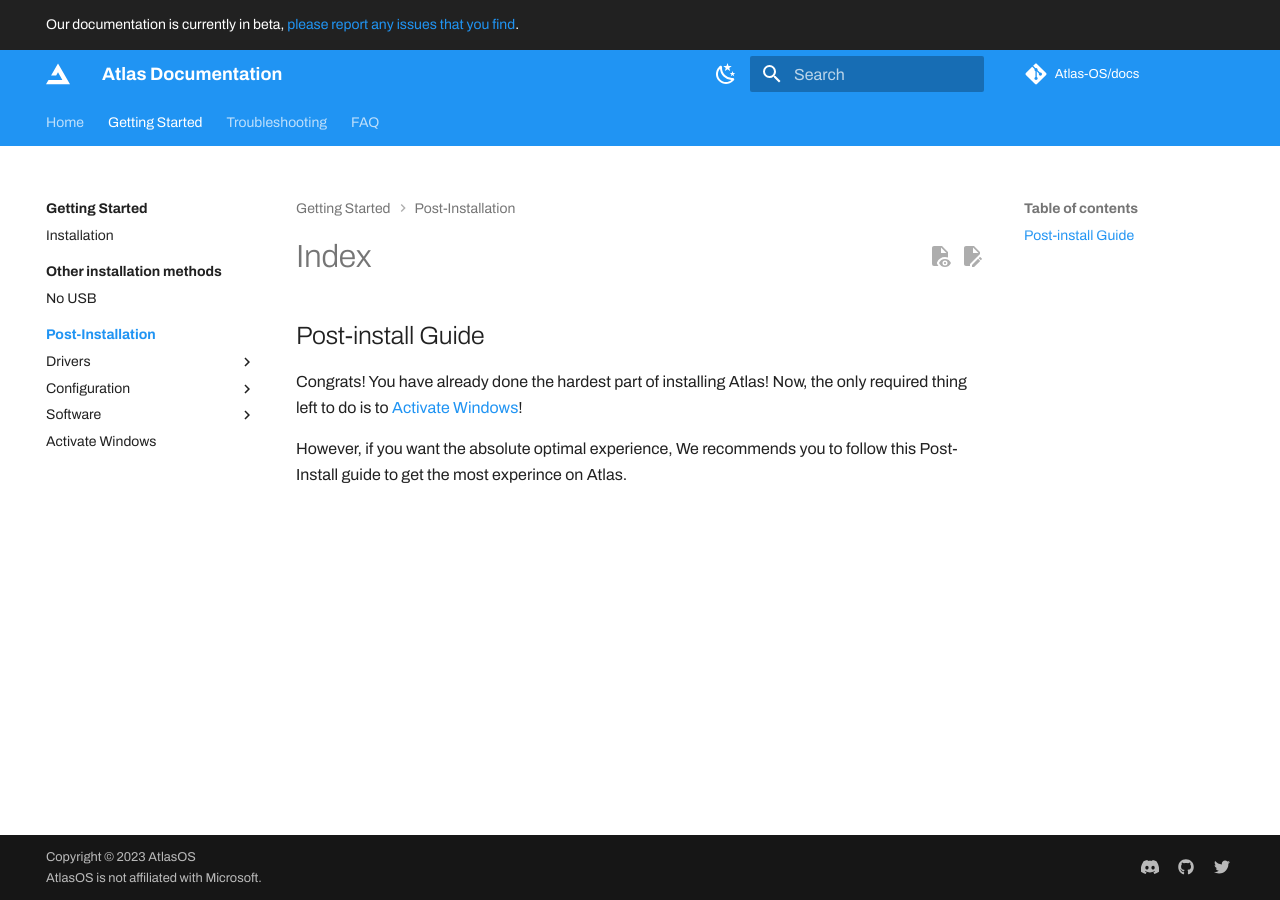
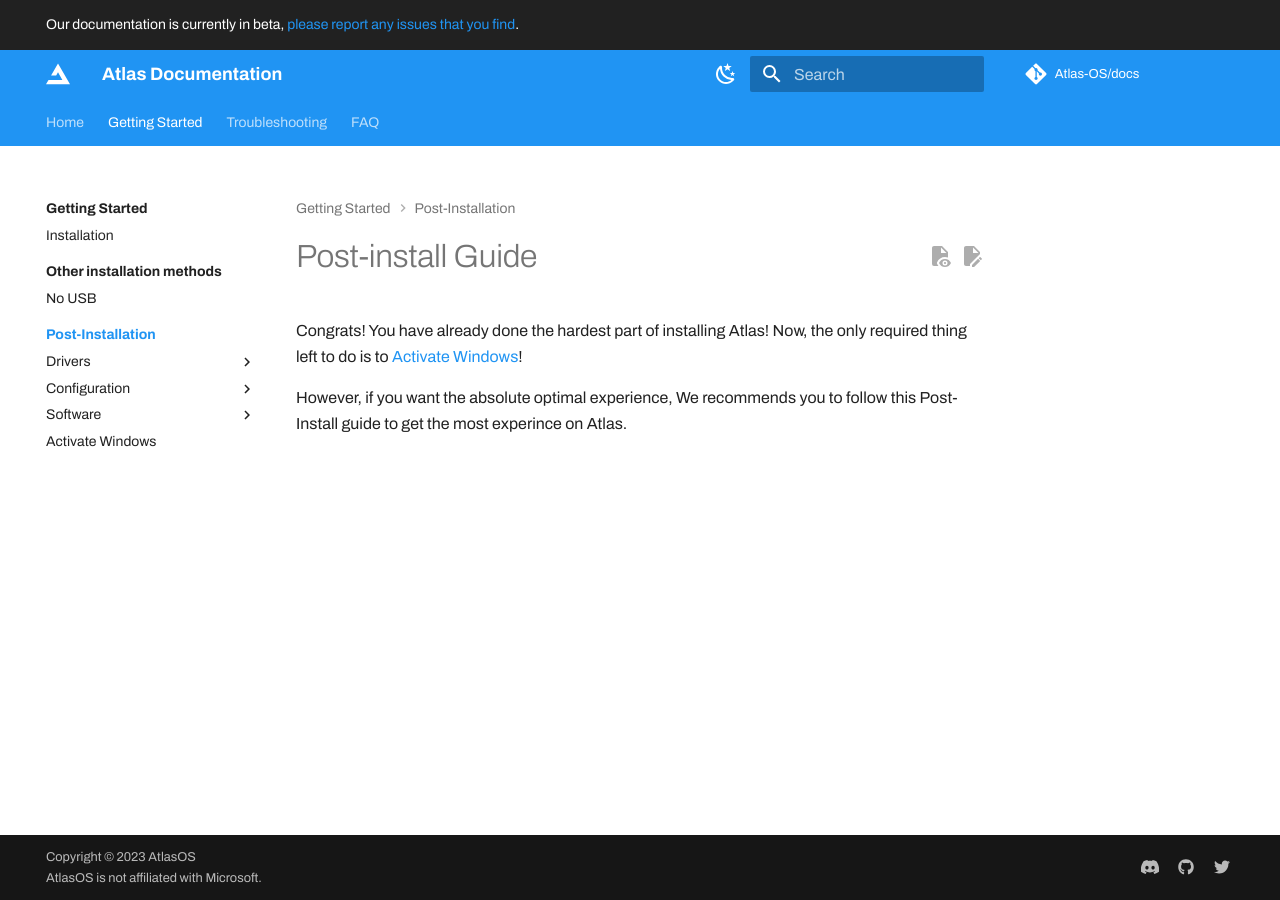
Before and after one commit to Atlas-OS/docs, an MkDocs documentation site: the page built from docs/getting-started/post-installation/index.md, in a window 1280 px wide. Built offline with MkDocs 1.6.1 and Material for MkDocs 9.7.7, drawn with Linux system fonts in a browser that asks for light colours; some web fonts are replaced; plug-ins that fetch from the network failed and are left out; comment, search, counter and statistics services are not loaded.

Commit message:
Update index.md

```diff
--- a/docs/getting-started/post-installation/index.md
+++ b/docs/getting-started/post-installation/index.md
@@ -1,4 +1,4 @@
-## Post-install Guide
+# Post-install Guide
 
 Congrats! You have already done the hardest part of installing Atlas! Now, the only required thing left to do is to [Activate Windows](/getting-started/post-installation/activate-windows/)!
 
```
